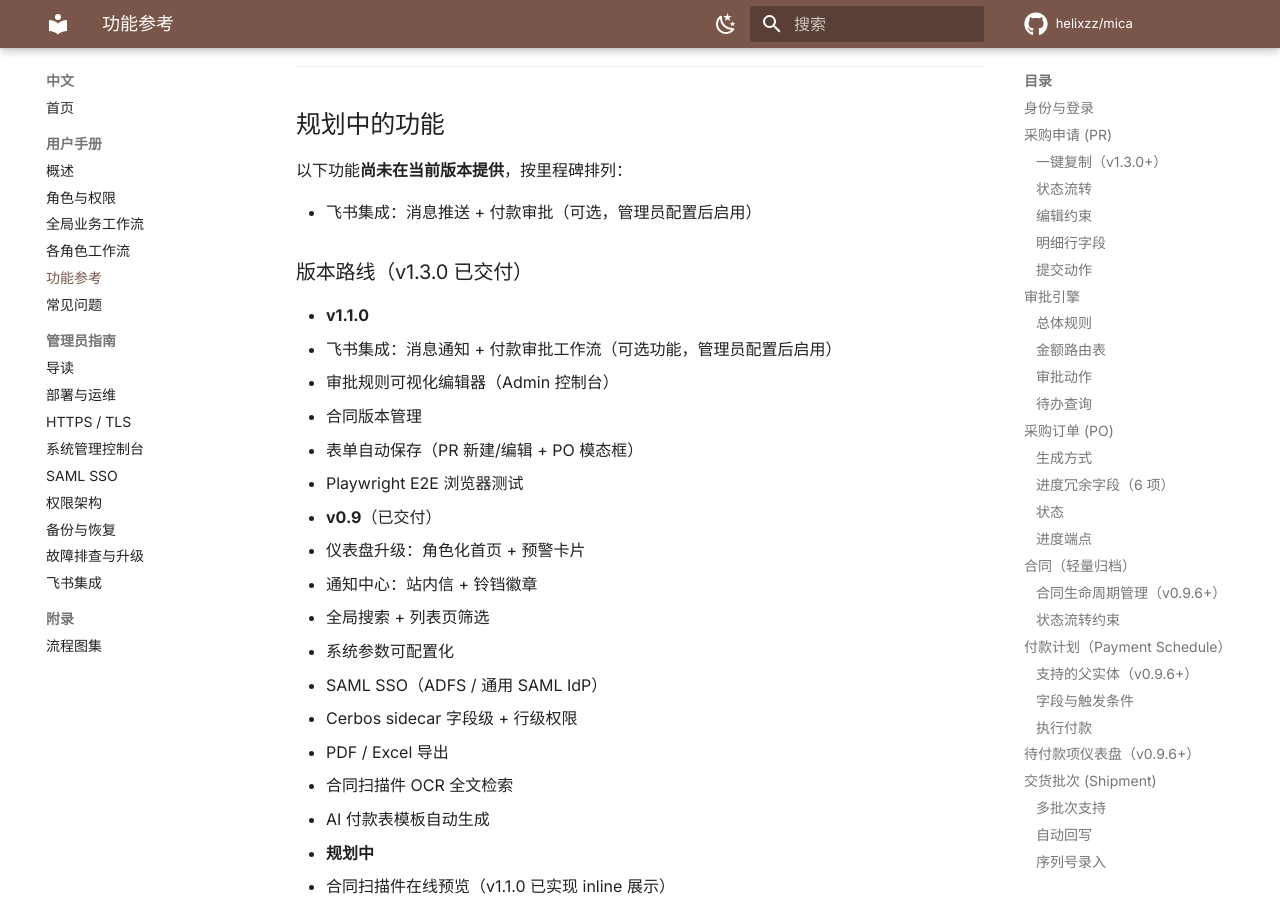
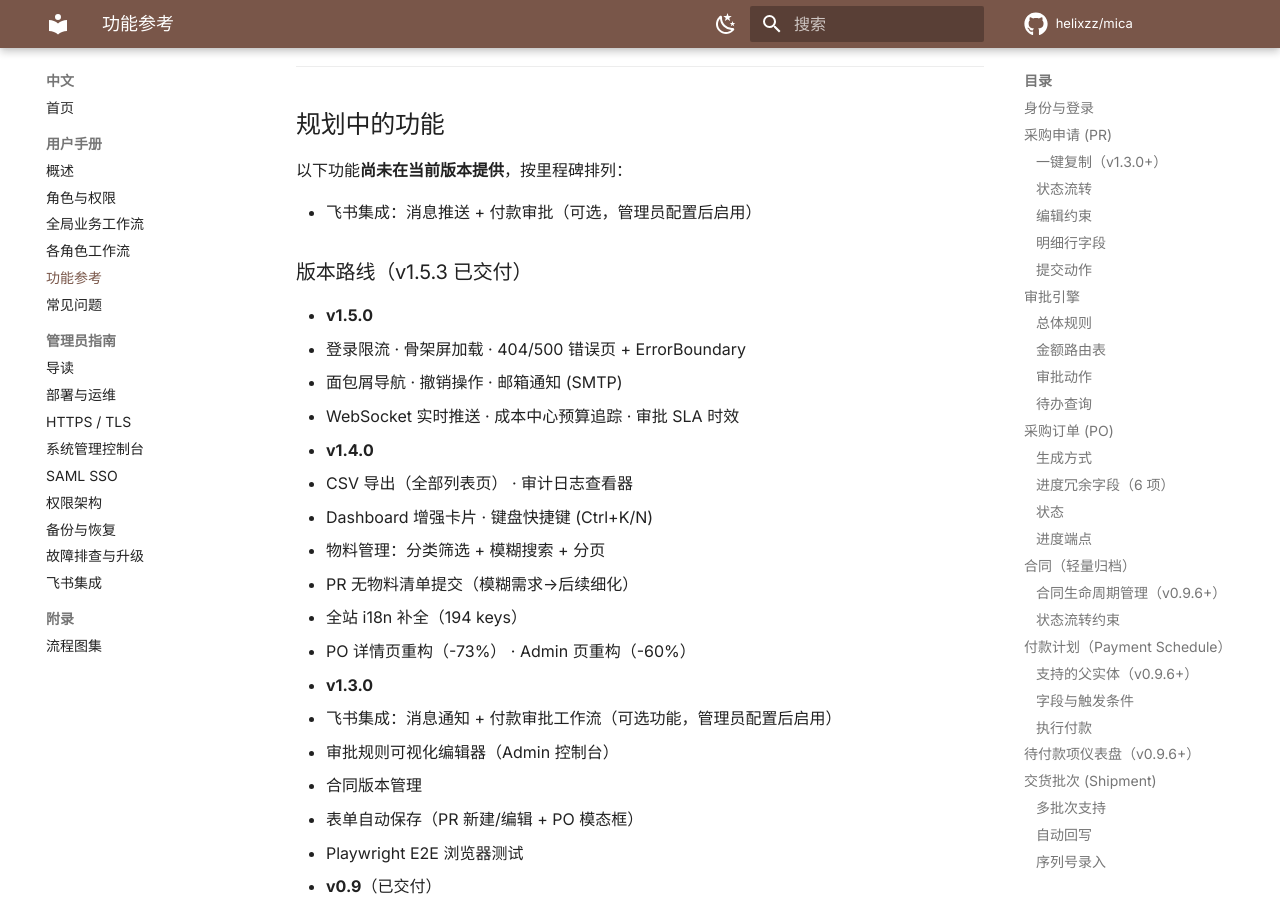
Before and after one commit to helixzz/mica, an MkDocs documentation site: the page built from docs/user-manual/04-features.md, in a window 1280 px wide and 900 px high, scrolled down 20753 px. Built offline with MkDocs 1.6.1 and Material for MkDocs 9.7.7, drawn with Linux system fonts in a browser that asks for light colours; comment, search, counter and statistics services are not loaded; the version menu is left out.

Commit message:
docs: v1.5.3 CHANGELOG + features + admin overview update

```diff
--- a/docs/user-manual/04-features.md
+++ b/docs/user-manual/04-features.md
@@ -669,9 +669,20 @@ v0.4.1 起，管理员可通过前端界面完成 LLM 模型配置、AI 路由
 
 - 飞书集成：消息推送 + 付款审批（可选，管理员配置后启用）
 
-### 版本路线（v1.3.0 已交付）
+### 版本路线（v1.5.3 已交付）
 
-- **v1.1.0**
+- **v1.5.0**
+  - 登录限流 · 骨架屏加载 · 404/500 错误页 + ErrorBoundary
+  - 面包屑导航 · 撤销操作 · 邮箱通知 (SMTP)
+  - WebSocket 实时推送 · 成本中心预算追踪 · 审批 SLA 时效
+- **v1.4.0**
+  - CSV 导出（全部列表页） · 审计日志查看器
+  - Dashboard 增强卡片 · 键盘快捷键 (Ctrl+K/N)
+  - 物料管理：分类筛选 + 模糊搜索 + 分页
+  - PR 无物料清单提交（模糊需求→后续细化）
+  - 全站 i18n 补全（194 keys）
+  - PO 详情页重构（-73%） · Admin 页重构（-60%）
+- **v1.3.0**
   - 飞书集成：消息通知 + 付款审批工作流（可选功能，管理员配置后启用）
   - 审批规则可视化编辑器（Admin 控制台）
   - 合同版本管理
```
Also changed, not shown: CHANGELOG.md (+28 -1 lines), docs/user-manual/admin/00-overview.md (+4 -2 lines).
